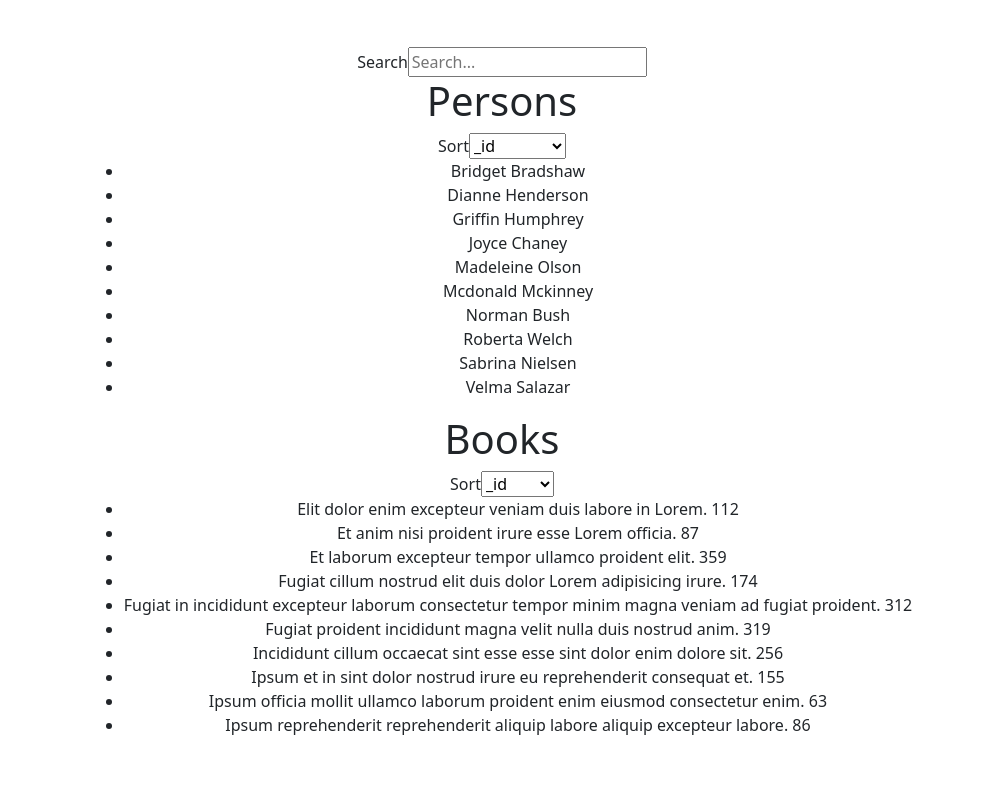
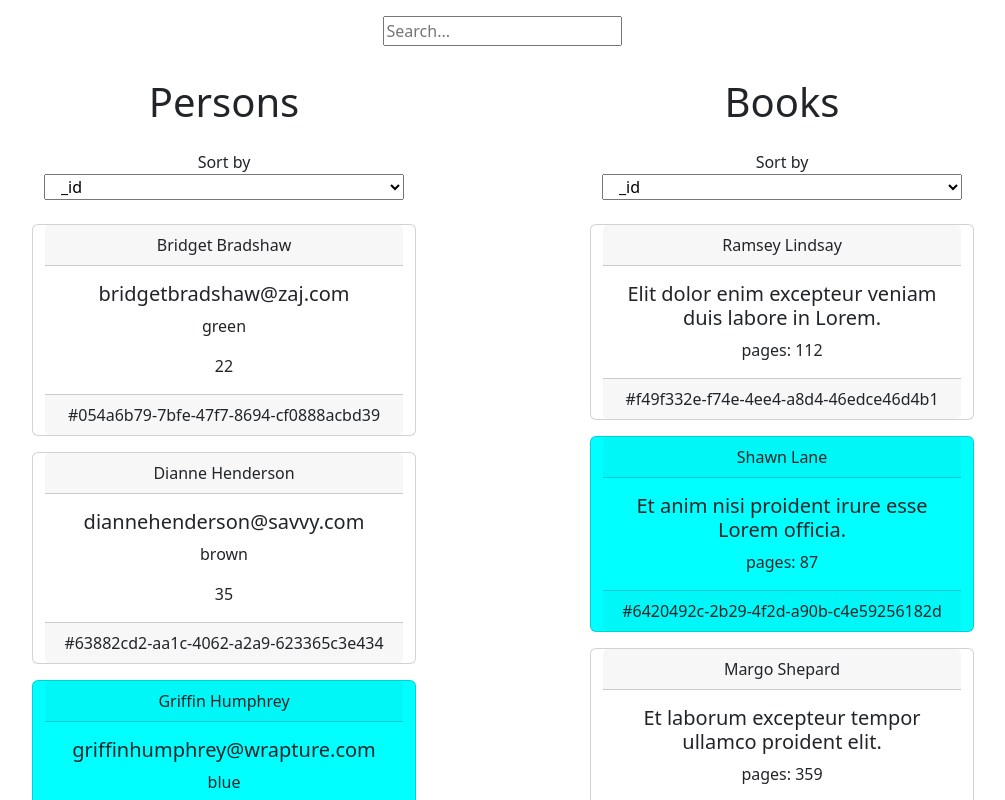
Before and after one commit to willemverbuyst/filter-search-sort, a React (Vite) app: page / in a window 1280 px wide. Shown: the top 800 px of the page, without its empty margins (138-1143 px from the left). Built offline with nearby package versions, Linux system fonts and the light colour scheme.

Commit message:
Add bootstrap styling

```diff
--- a/src/App.tsx
+++ b/src/App.tsx
@@ -1,6 +1,9 @@
 import { useState } from 'react';
+import { Col, Container, Row, Stack } from 'react-bootstrap';
 import { search } from './business/search';
 import { sort } from './business/sort';
+import { BookRenderer } from './components/Renderers/Bookrenderer';
+import { PeopleRenderer } from './components/Renderers/PeopleRenderer';
 import SearchInput from './components/SearchInput';
 import Sorters from './components/Sorters';
 import { books } from './dummyData/books';
@@ -18,46 +21,45 @@ function App() {
     property: 'title',
   });
   return (
-    <>
+    <Container style={{ width: '100vw' }}>
       <SearchInput
         setSearchQuery={(query) => {
           console.log(query);
           setQuery(query);
         }}
       />
+
+      <Stack direction="horizontal">
+        <Row className="m-3 justify-content-center align-self-start">
           <h1>Persons</h1>
           <Sorters
             object={persons[0]}
             setProperty={(property) => setPersonProperty({ property })}
           />
-      <ul>
           {persons
             .filter((person) =>
               search(person, ['firstName', 'surname'], query, true)
             )
             .sort((a, b) => sort(a, b, personProperty.property))
             .map((person) => (
-            <li key={person._id}>
-              {person.firstName} {person.surname}
-            </li>
+              <PeopleRenderer {...person} key={person._id} />
             ))}
-      </ul>
+        </Row>
+        <Row className="m-3 justify-content-center align-self-start">
           <h1>Books</h1>
           <Sorters
             object={books[0]}
             setProperty={(property) => setBookProperty({ property })}
           />
-      <ul>
           {books
             .filter((book) => search(book, ['title'], query))
             .sort((a, b) => sort(a, b, bookProperty.property))
             .map((book) => (
-            <li key={book._id}>
-              {book.title} {book.pages}
-            </li>
+              <BookRenderer {...book} key={book._id} />
             ))}
-      </ul>
-    </>
+        </Row>
+      </Stack>
+    </Container>
   );
 }
 
--- /dev/null
+++ b/src/components/Renderers/Bookrenderer.tsx
@@ -0,0 +1,20 @@
+import { Card } from 'react-bootstrap';
+import { Book } from '../../interfaces/Book';
+import styles from '../../styles/card.module.css';
+
+export function BookRenderer(props: Book) {
+  const { _id, author, pages, inPrint, title } = props;
+  return (
+    <Card
+      style={{ width: '30vw' }}
+      className={inPrint ? `${styles.specialCard} m-2` : 'm-2'}
+    >
+      <Card.Header>{author}</Card.Header>
+      <Card.Body>
+        <Card.Title>{title}</Card.Title>
+        <Card.Text>pages: {pages} </Card.Text>
+      </Card.Body>
+      <Card.Footer>#{_id}</Card.Footer>
+    </Card>
+  );
+}
--- a/src/components/Renderers/PeopleRederer.tsx
+++ /dev/null
@@ -1,5 +0,0 @@
-import { Person } from '../../interfaces/Person';
-
-export function PeopleRenderer(props: Person) {
-  return <div></div>;
-}
--- /dev/null
+++ b/src/components/Renderers/PeopleRenderer.tsx
@@ -0,0 +1,23 @@
+import { Card } from 'react-bootstrap';
+import { Person } from '../../interfaces/Person';
+import styles from '../../styles/card.module.css';
+
+export function PeopleRenderer(props: Person) {
+  const { _id, firstName, age, eyeColor, surname, email } = props;
+  return (
+    <Card
+      style={{ width: '30vw' }}
+      className={eyeColor === 'blue' ? `${styles.specialCard} m-2` : 'm-2'}
+    >
+      <Card.Header>
+        {firstName} {surname}
+      </Card.Header>
+      <Card.Body>
+        <Card.Title>{email}</Card.Title>
+        <Card.Text>{eyeColor}</Card.Text>
+        <Card.Text>{age}</Card.Text>
+      </Card.Body>
+      <Card.Footer>#{_id}</Card.Footer>
+    </Card>
+  );
+}
--- a/src/components/SearchInput.tsx
+++ b/src/components/SearchInput.tsx
@@ -1,4 +1,5 @@
 import { useEffect, useState } from 'react';
+import { Col, Row } from 'react-bootstrap';
 import { useDebounce } from '../hooks/useDebounce';
 
 interface Props {
@@ -16,14 +17,15 @@ export default function SearchInput(props: Props) {
   }, [debouncedQuery, setSearchQuery]);
 
   return (
-    <>
-      <label htmlFor="search">Search</label>
+    <Row className="m-3 justify-content-center">
+      <Col style={{ width: '50vw' }}>
         <input
           id="search"
           placeholder="Search..."
           aria-label="Search"
           onChange={(event) => setQuery(event.target.value)}
         />
-    </>
+      </Col>
+    </Row>
   );
 }
--- a/src/components/Sorters.tsx
+++ b/src/components/Sorters.tsx
@@ -1,3 +1,5 @@
+import { Row } from 'react-bootstrap';
+
 interface Props<T extends Record<PropertyKey, any>> {
   object: T;
   setProperty: (key: keyof T) => void;
@@ -8,8 +10,8 @@ export default function Sorters<T extends Record<PropertyKey, any>>(
 ) {
   const { object, setProperty } = props;
   return (
-    <>
-      <label htmlFor="sorters">Sort</label>
+    <Row style={{ width: '30vw' }} className="m-3 justify-content-center">
+      <label htmlFor="sorters">Sort by</label>
       <select
         id="sorters"
         placeholder="Sort..."
@@ -22,6 +24,6 @@ export default function Sorters<T extends Record<PropertyKey, any>>(
           </option>
         ))}
       </select>
-    </>
+    </Row>
   );
 }
--- a/src/index.css
+++ b/src/index.css
@@ -17,6 +17,4 @@ body {
   display: flex;
   justify-content: center;
   align-items: center;
-  width: 100vw;
-  height: 100vh;
 }
--- /dev/null
+++ b/src/styles/card.module.css
@@ -0,0 +1,3 @@
+.specialCard {
+  background-color: aqua !important;
+}
```
Lines whose indentation alone changed are shown as unchanged.
